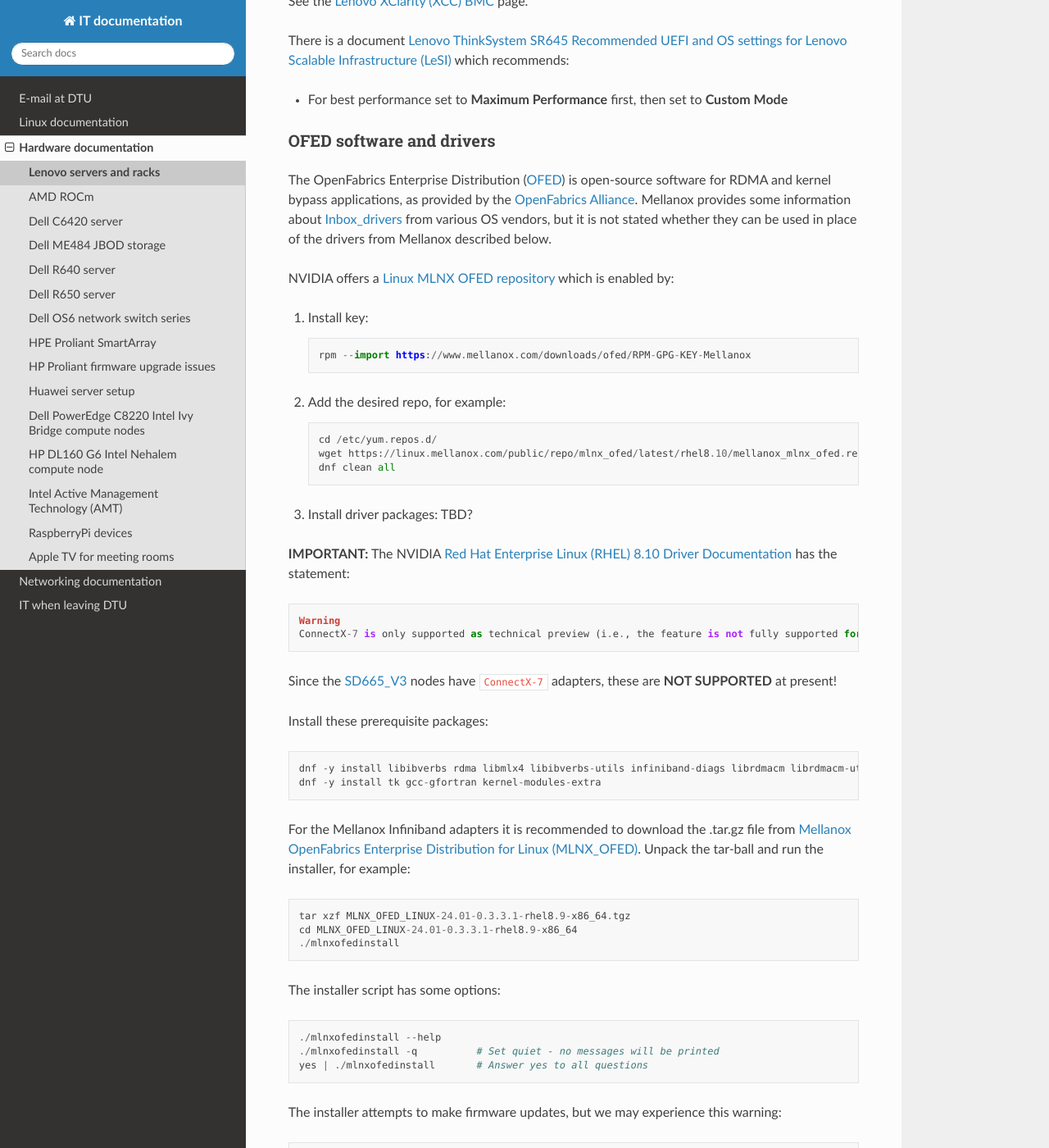
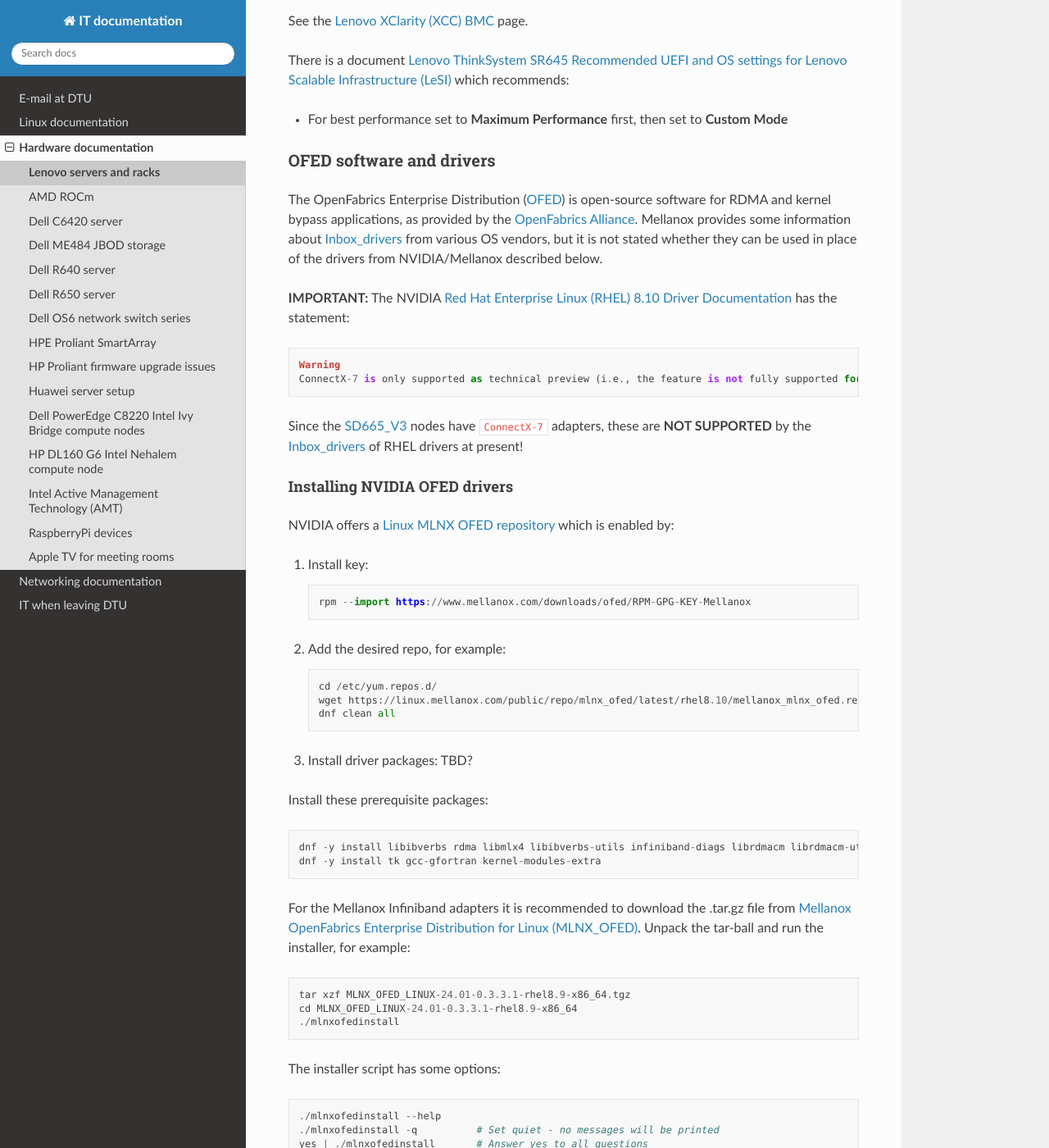
Before and after one commit to OleHolmNielsen/ITwiki, a Sphinx documentation site: the page built from docs/Lenovo_SD665_V3.rst, in a window 1280 px wide and 1400 px high, scrolled down 3034 px. Shown: the whole window at 82% size. Built offline with Sphinx 7.4.7 and the Read the Docs theme 3.1.0, drawn with Linux system fonts in a browser that asks for light colours; some of the changed lines change nothing that is shown; some of the changed text lies outside the part shown.

Commit message:
Minor changes

```diff
--- a/docs/Lenovo_SD665_V3.rst
+++ b/docs/Lenovo_SD665_V3.rst
@@ -133,9 +133,23 @@
 OFED software and drivers
 -------------------------
 
-The OpenFabrics Enterprise Distribution (OFED_) is open-source software for RDMA and kernel bypass applications, as provided by the `OpenFabrics Alliance <http://en.wikipedia.org/wiki/OFED>`_.
+The OpenFabrics Enterprise Distribution (OFED_) is open-source software for RDMA and kernel bypass applications,
+as provided by the `OpenFabrics Alliance <http://en.wikipedia.org/wiki/OFED>`_.
 Mellanox provides some information about Inbox_drivers_ from various OS vendors,
-but it is not stated whether they can be used in place of the drivers from Mellanox described below.
+but it is not stated whether they can be used in place of the drivers from NVIDIA/Mellanox described below.
+
+**IMPORTANT:** The NVIDIA `Red Hat Enterprise Linux (RHEL) 8.10 Driver Documentation <https://docs.nvidia.com/networking/display/rhel810/general+support>`_
+has the statement::
+
+  Warning
+  ConnectX-7 is only supported as technical preview (i.e., the feature is not fully supported for production).
+
+Since the SD665_V3_ nodes have ``ConnectX-7`` adapters, these are **NOT SUPPORTED** by the Inbox_drivers_ of RHEL drivers at present!
+
+.. _Inbox_drivers: https://network.nvidia.com/products/adapter-software/ethernet/inbox-drivers/
+
+Installing NVIDIA OFED drivers
+..................................
 
 NVIDIA offers a `Linux MLNX OFED repository <https://network.nvidia.com/support/mlnx-ofed-public-repository/>`_ which is enabled by:
 
@@ -150,16 +164,6 @@
      dnf clean all
 
 3. Install driver packages: TBD?
-
-**IMPORTANT:** The NVIDIA `Red Hat Enterprise Linux (RHEL) 8.10 Driver Documentation <https://docs.nvidia.com/networking/display/rhel810/general+support>`_
-has the statement::
-
-  Warning
-  ConnectX-7 is only supported as technical preview (i.e., the feature is not fully supported for production).
-
-Since the SD665_V3_ nodes have ``ConnectX-7`` adapters, these are **NOT SUPPORTED** at present!
-
-.. _Inbox_drivers: https://network.nvidia.com/products/adapter-software/ethernet/inbox-drivers/
 
 Install these prerequisite packages::
 
```
